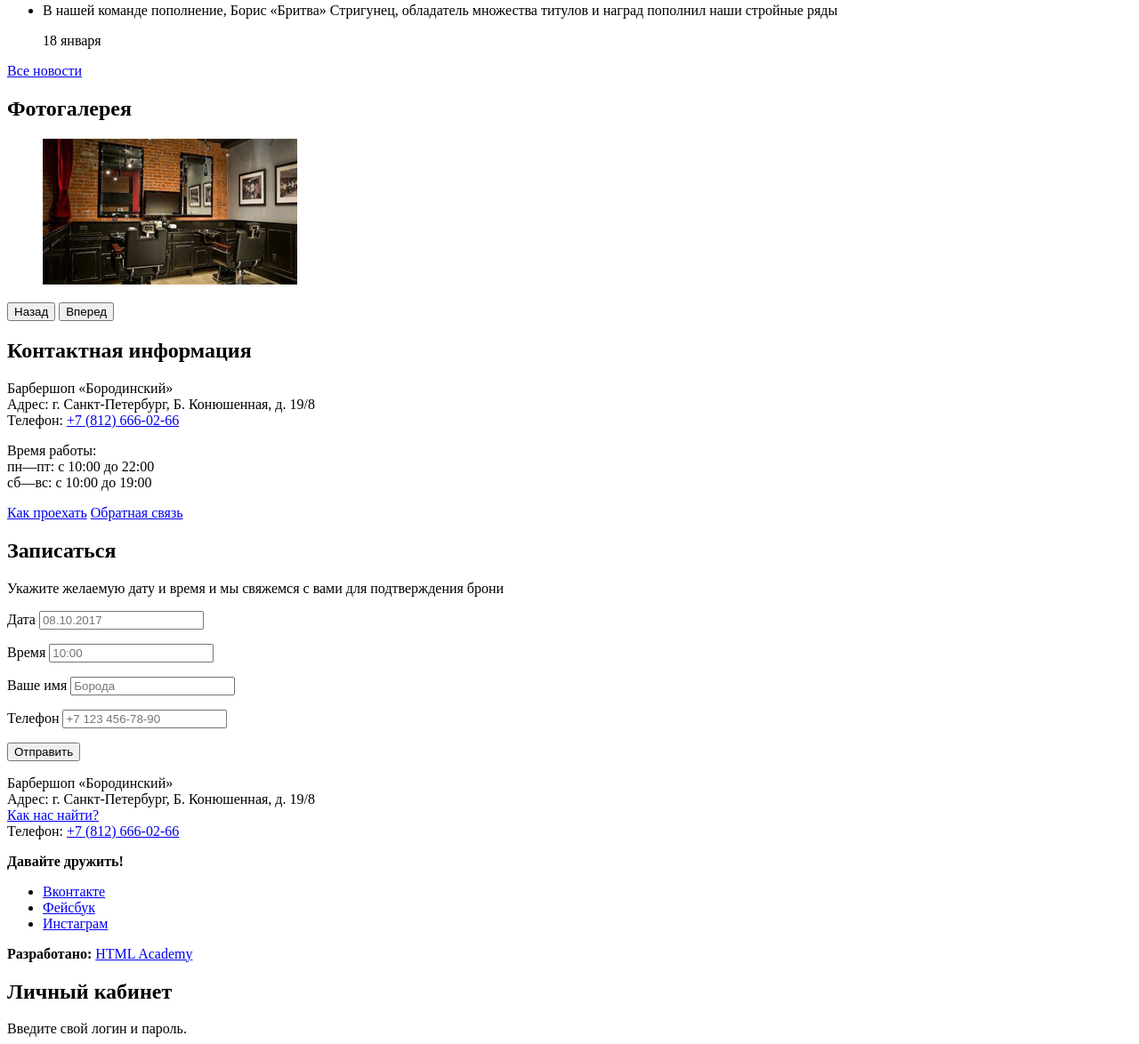
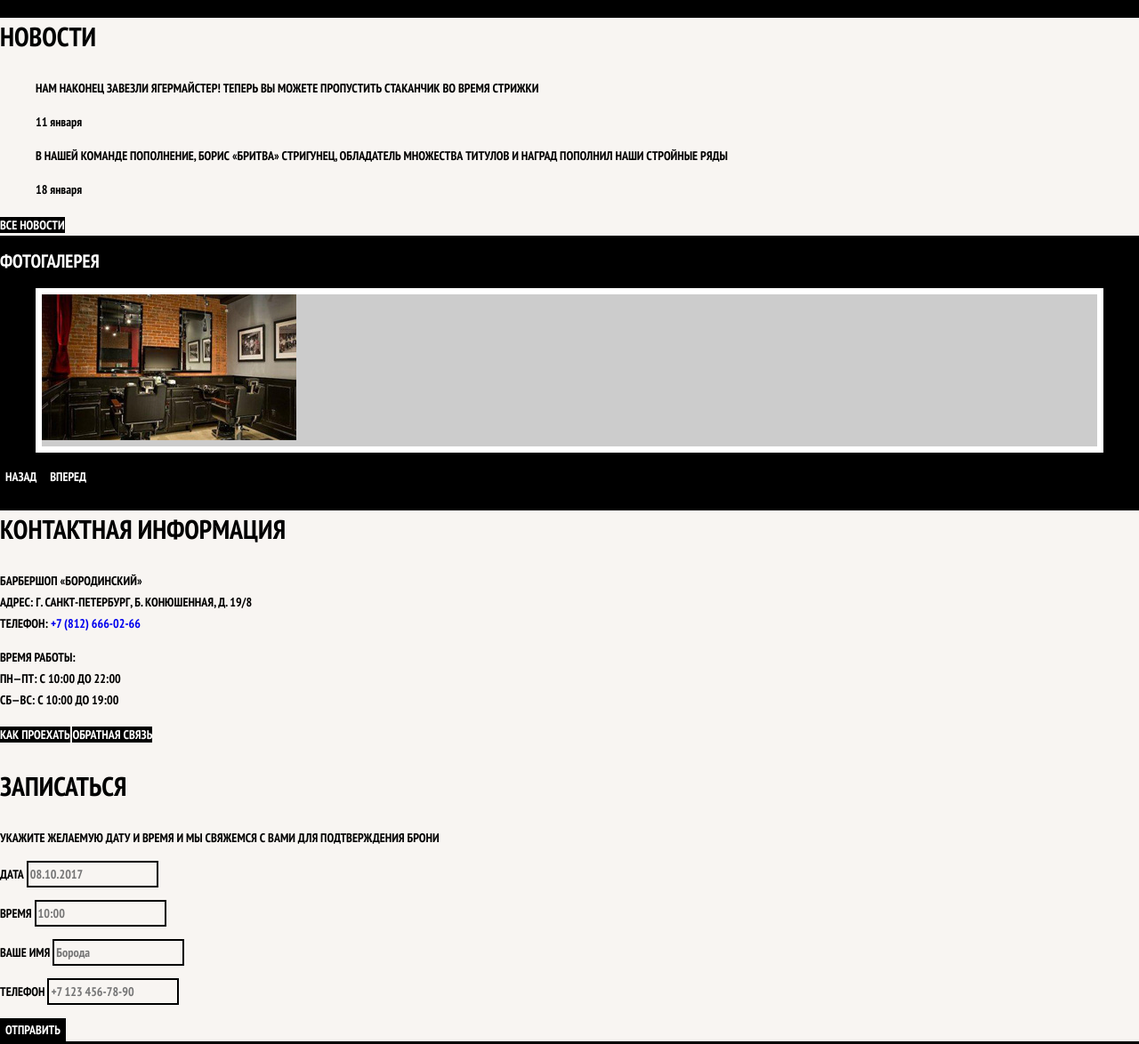
Before and after one commit to viktoriianosik/469679-barbershop-25, a plain HTML site: page index.html in a window 1280 px wide. Shown: the part 779-1953 px from the top of the page at 89% size. Drawn offline with Linux system fonts and the light colour scheme.

Commit message:
add link

```diff
--- a/index.html
+++ b/index.html
@@ -3,6 +3,9 @@
   <head>
     <meta charset="utf-8">
     <title>Барбершоп «Бородинский»</title>
+    <link href="https://fonts.googleapis.com/css?family=PT+Sans+Narrow:400,700&amp;subset=latin,cyrillic" rel="stylesheet">
+    <link href="css/normalize.css" rel="stylesheet">
+    <link href="css/style.css" rel="stylesheet">
   </head>
   <body>
     <header class="main-header">
@@ -48,6 +51,7 @@
         </ul>
       </section>
 
+      <div class="index-columns">
         <section class="news">
           <h2>Новости</h2>
           <ul class="news-list">
@@ -62,6 +66,7 @@
           </ul>
           <a class="button" href="news.html">Все новости</a>
         </section>
+      </div>
 
       <section class="gallery">
         <h2>Фотогалерея</h2>
@@ -72,6 +77,7 @@
         <button class="button gallery-button gallery-button-next" type="button">Вперед</button>
       </section>
 
+      <div class="index-columns">
         <section class="contacts">
           <h2>Контактная информация</h2>
           <p>
@@ -111,6 +117,7 @@
             <button class="button" type="submit">Отправить</button>
           </form>
         </section>
+      </div>
 
     </main>
     <footer class="main-footer">
```
Lines whose indentation alone changed are shown as unchanged.
